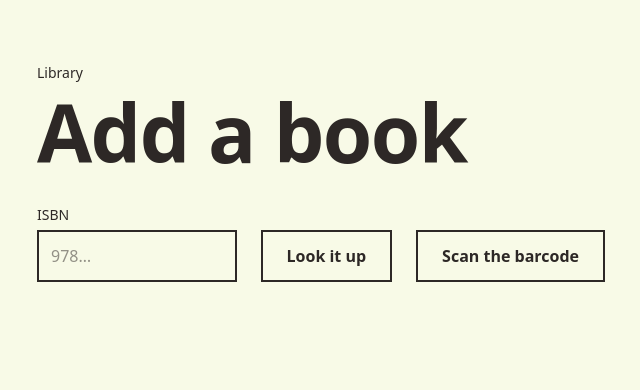
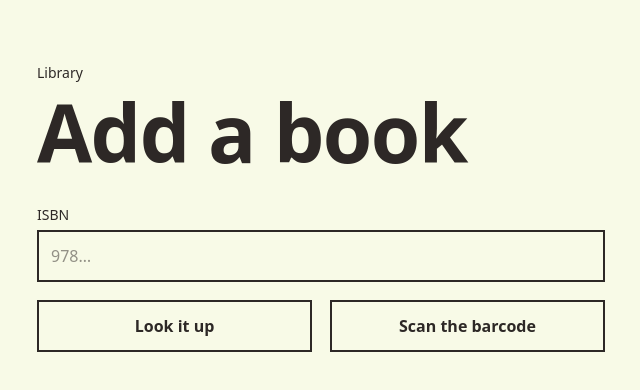
Before and after one commit to bjornmeansbear/library, a SvelteKit app: page /scan in a window 1280 px wide. Both pictures are taken after typing "Sample123" into the empty fields and a click on the button "Unlock". Shown: the top 390 px of the page, without its empty margins (319-959 px from the left). Built offline with nearby package versions, Linux system fonts and the light colour scheme.

Commit message:
/scan: ISBN on its own line, the two buttons half and half below it

```diff
--- a/src/routes/scan/+page.svelte
+++ b/src/routes/scan/+page.svelte
@@ -174,18 +174,22 @@
 		</form>
 		<p class="mt-3 text-sm">Only for adding books to Kristian’s library. This phone remembers it.</p>
 	{:else}
-		<form class="flex flex-wrap items-end gap-x-4 gap-y-2" onsubmit={(e) => (e.preventDefault(), lookup())}>
-			<label class="flex flex-[1_1_12rem] flex-col gap-1 text-sm">
+		<!-- The ISBN on its own line, then the two ways to find the book side by
+		     side, half and half. -->
+		<form class="flex flex-col gap-3" onsubmit={(e) => (e.preventDefault(), lookup())}>
+			<label class="flex flex-col gap-1 text-sm">
 				ISBN
 				<input bind:value={isbn} inputmode="numeric" autocomplete="off" placeholder="978…"
 					class="w-full border-2 border-text bg-bg px-2 py-2 text-base tabular-nums" />
 			</label>
-			<button class="border-2 border-text bg-bg px-4 py-2 text-base font-semibold hover:bg-text hover:text-bg" disabled={busy}>Look it up</button>
-			{#if scanning}
-				<button type="button" class="border-2 border-text bg-text px-4 py-2 text-base font-semibold text-bg" onclick={stopCamera}>Stop the camera</button>
-			{:else}
-				<button type="button" class="border-2 border-text bg-bg px-4 py-2 text-base font-semibold hover:bg-text hover:text-bg" onclick={startCamera} disabled={busy}>Scan the barcode</button>
-			{/if}
+			<div class="grid grid-cols-2 gap-3">
+				<button class="w-full border-2 border-text bg-bg px-2 py-2 text-base font-semibold hover:bg-text hover:text-bg" disabled={busy}>Look it up</button>
+				{#if scanning}
+					<button type="button" class="w-full border-2 border-text bg-text px-2 py-2 text-base font-semibold text-bg" onclick={stopCamera}>Stop the camera</button>
+				{:else}
+					<button type="button" class="w-full border-2 border-text bg-bg px-2 py-2 text-base font-semibold hover:bg-text hover:text-bg" onclick={startCamera} disabled={busy}>Scan the barcode</button>
+				{/if}
+			</div>
 		</form>
 
 		{#if scanning}
```
